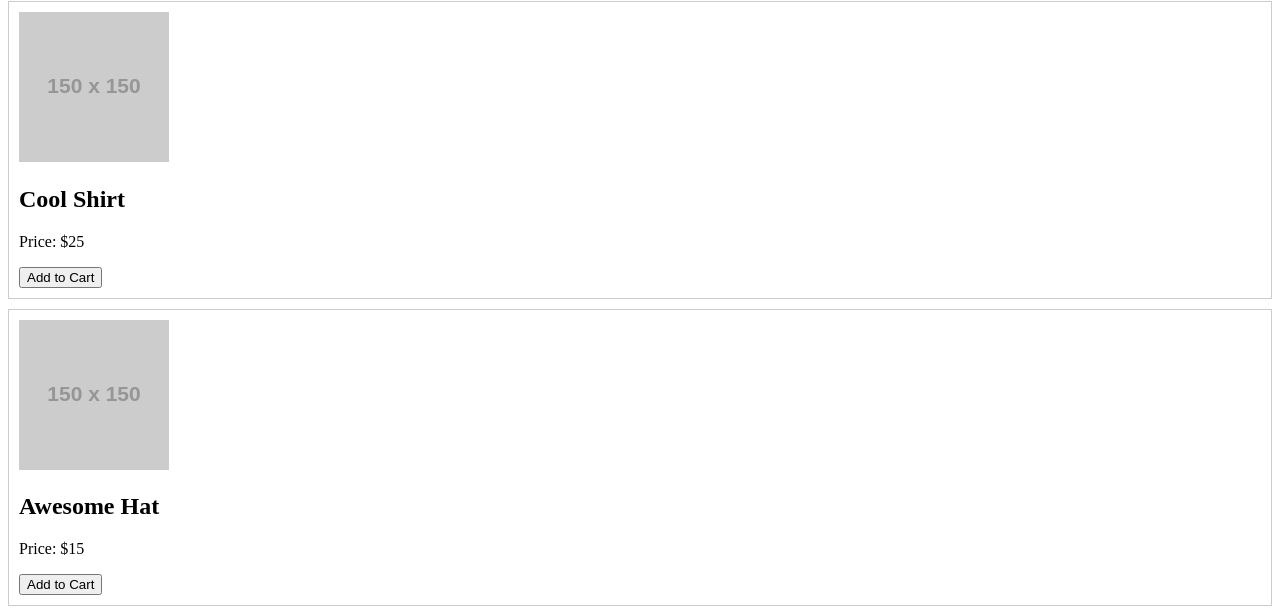
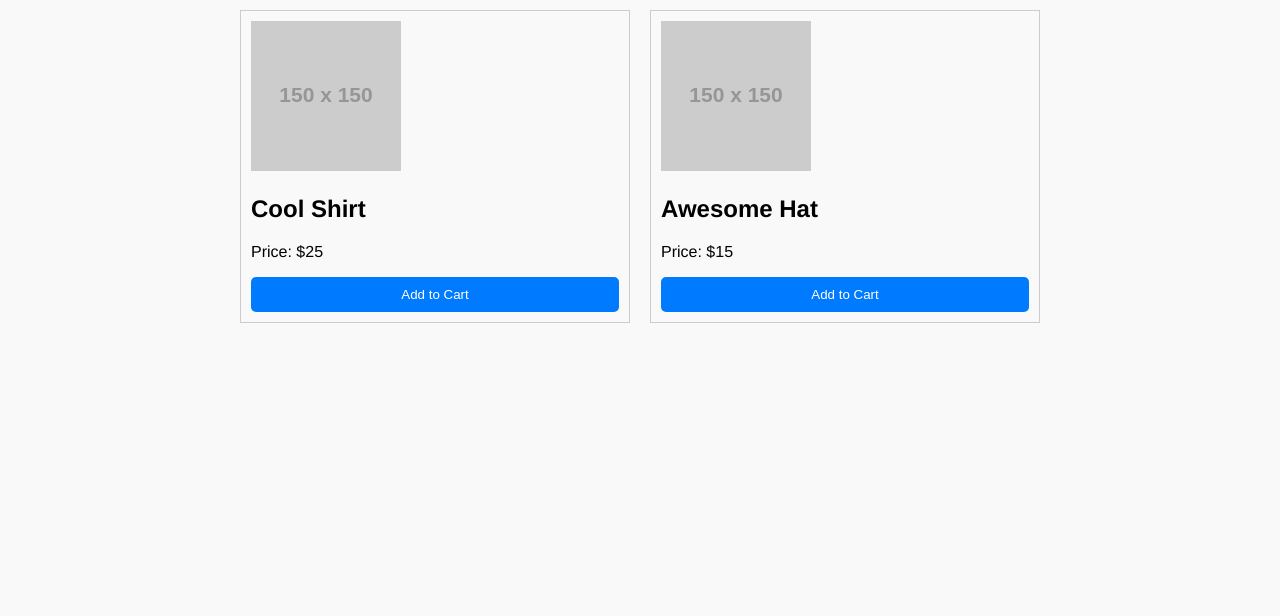
Before and after one commit to shamxy/blackstar, a plain HTML site: page index.html in a window 1280 px wide. Shown: the part 279-895 px from the top of the page. After the commit the page ends 800 px from the top, so only its background shows below. Drawn offline with Linux system fonts and the light colour scheme; placeholder pictures from the web are drawn by us.

Commit message:
Update index.html

```diff
--- a/index.html
+++ b/index.html
@@ -1,5 +1,9 @@
 <!DOCTYPE html>
-<html>
+<head>
+  <title>Boys Like Ghana</title>
+<link rel="stylesheet" href="style.css">
+
+</head>
 <body>
   <div style="background: #f4f4f4; padding: 20px; border-bottom: 2px solid #000;">
   <h2>Your Cart</h2>
```
